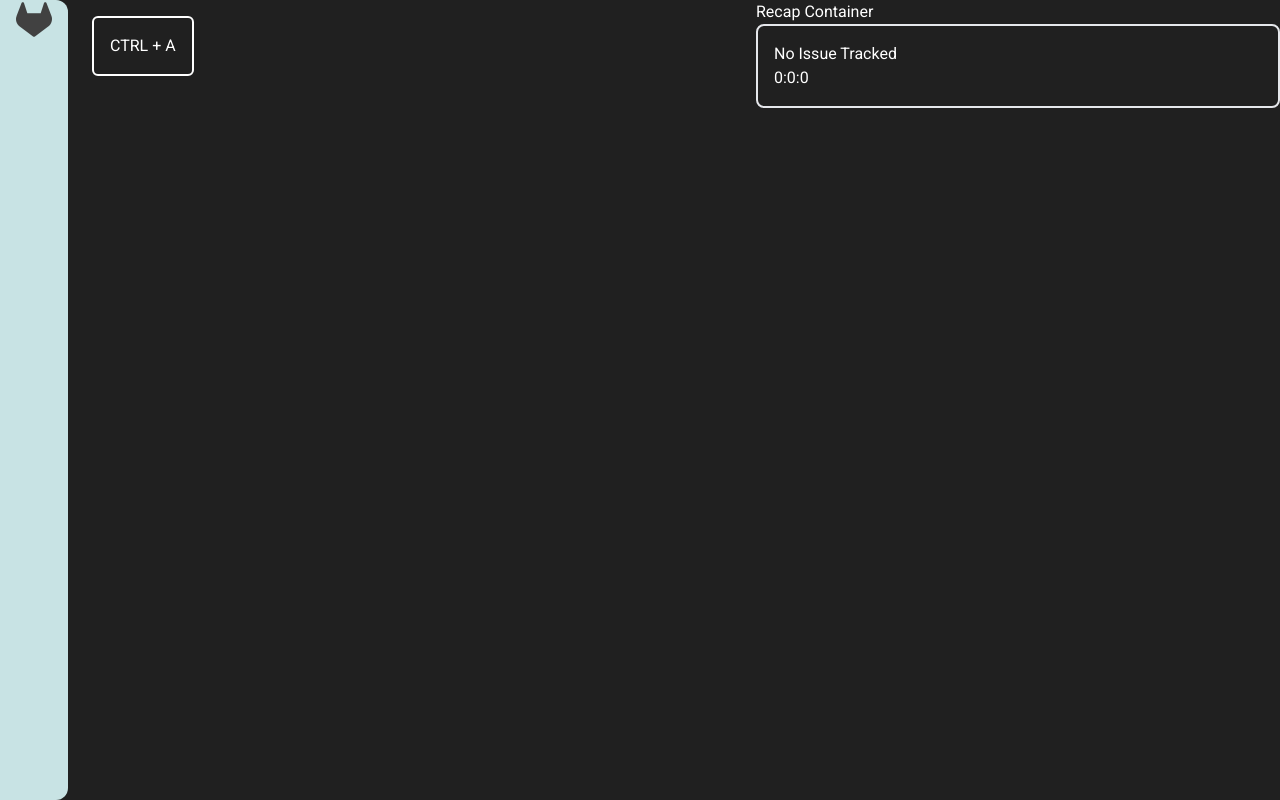
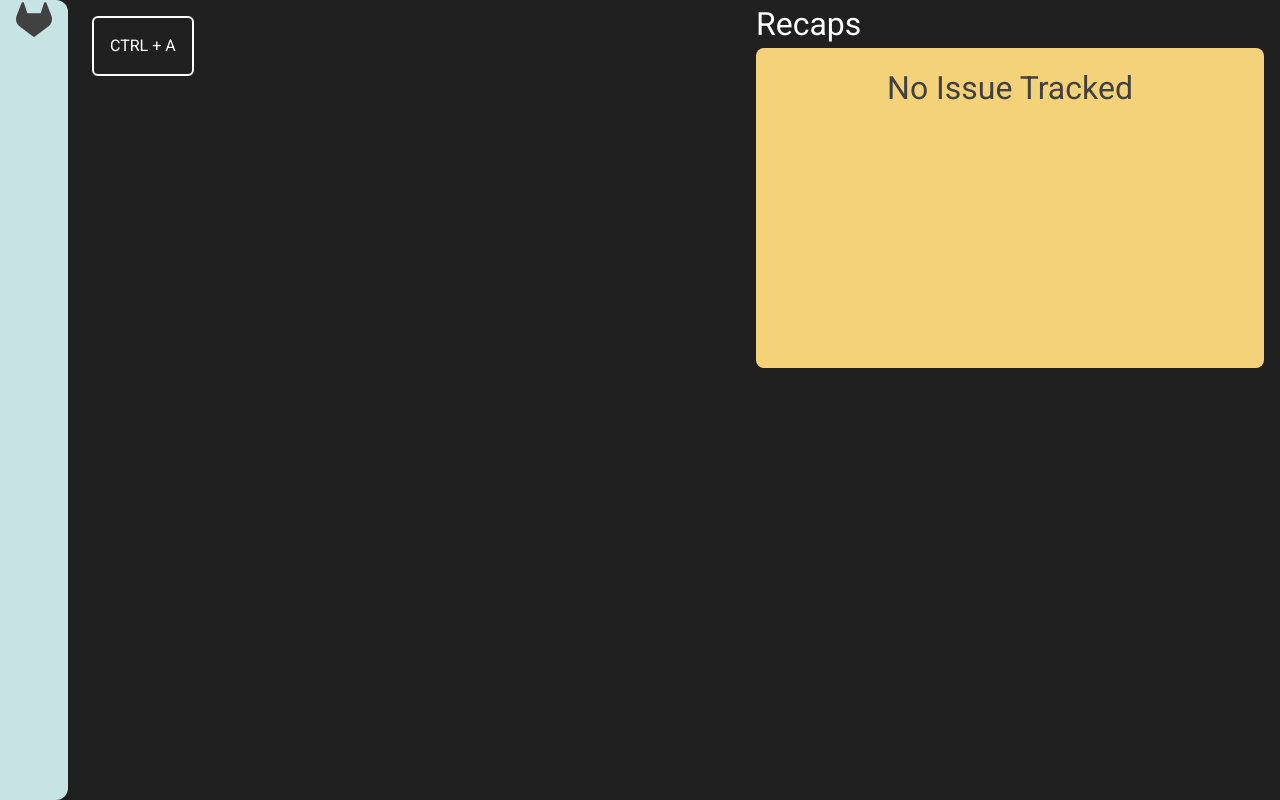
Before and after one commit to andreabertanzon/glab-time-tracker, a Vue app: page / in a window 1280 px wide. Built offline with nearby package versions, Linux system fonts and the light colour scheme.

Commit message:
Simple design for the RecapContainer component

```diff
--- a/index.html
+++ b/index.html
@@ -6,6 +6,7 @@
     <meta name="viewport" content="width=device-width, initial-scale=1.0" />
     <title>Vite App</title>
     <script src="https://kit.fontawesome.com/1c5bdf2905.js" crossorigin="anonymous"></script>
+    <link href="https://fonts.googleapis.com/icon?family=Material+Icons" rel="stylesheet" />
     <link href="https://fonts.googleapis.com/css?family=Roboto:300,400,500,700" rel="stylesheet" />
   </head>
   <body>
--- a/src/components/IssueCard.vue
+++ b/src/components/IssueCard.vue
@@ -6,17 +6,17 @@
           #{{ `${issue.issueNumber}: ${issue.issueTitle}` }}
         </h3>
       </div>
-      <div class="flex-1 flex justify-start">
-        <button disabled="true" class="m-1">
+      <div class="flex-1 flex justify-center">
+        <button disabled="true" class="m-4">
           <i class="fa fa-solid fa-clock text-xl"></i> {{ issue.timeSpent }}
         </button>
-        <button disabled="true" class="m-2">
+        <button disabled="true" class="m-4">
           <i class="fa fa-solid fa-star text-xl"></i> {{ issue.projectNumber }}
         </button>
-        <button @click.prevent="trackIssue" class="m-2">
+        <button @click.prevent="trackIssue" class="m-4">
           <i class="fa fa-solid fa-bookmark text-l"> Track </i>
         </button>
-        <button @click.prevent="console.log('clicked')" class="m-2">
+        <button @click.prevent="console.log('clicked')" class="m-4">
           <i class="fa fa-solid fa-paper-plane text-l"> Send</i>
         </button>
       </div>
@@ -26,7 +26,7 @@
 
 <style scoped>
 .issue-card {
-  width: 320px; /* adjust as needed */
+  width: 380px; /* adjust as needed */
   height: 100px; /* adjust as needed */
   overflow: hidden;
 }
--- a/src/components/RecapContainer.vue
+++ b/src/components/RecapContainer.vue
@@ -1,15 +1,18 @@
 <template>
-  <div>Recap Container</div>
-  <div class="border-2 rounded-lg p-4">
-    <p>{{ issue?.issueTitle ?? 'No Issue Tracked' }}</p>
-    <button
-      class="border-2 rounded-lg border-white my-1 p-2"
-      v-show="issue"
-      @click.prevent="stopTracking"
-    >
-      {{ currentlyTracking ? 'Stop Tracking' : 'Start Tracking' }}
-    </button>
-    <p>{{ formattedTime }}</p>
+  <div class="mr-4">
+    <h1>Recaps</h1>
+    <div class="rounded-lg p-4 bg-card-yellow text-container-dark h-80">
+      <div class="flex justify-center" v-if="!issue">
+        <h1>No Issue Tracked</h1>
+      </div>
+      <div class="flex flex-col justify-center align-middle" v-else>
+        <h2>{{ issue.issueTitle }}</h2>
+        <h1 class="mt-10 text-6xl self-center">{{ formattedTime }}</h1>
+        <button class="p-2 my-6" v-show="issue" @click.prevent="stopTracking">
+          <span class="material-icons text-8xl">{{ trackingStyle }}</span>
+        </button>
+      </div>
+    </div>
   </div>
 </template>
 
@@ -23,6 +26,7 @@ const issue = computed(() => issueStore.getTrackedIssue)
 const formattedTime = computed(() => issueStore.getFormattedTime)
 
 let currentlyTracking = computed(() => issueStore.getCurrentlyTracking)
+let trackingStyle = computed(() => (currentlyTracking.value ? 'pause_circle' : 'play_circle'))
 
 const stopTracking = () => {
   console.log('Stop tracking issue')
--- a/tailwind.config.js
+++ b/tailwind.config.js
@@ -10,7 +10,7 @@ module.exports = {
         'card-yellow': '#F4D27A'
       },
       textColor: {
-        'container-dark': '#414141'
+        'container-dark': '#414141',
       }
     }
   },
```
